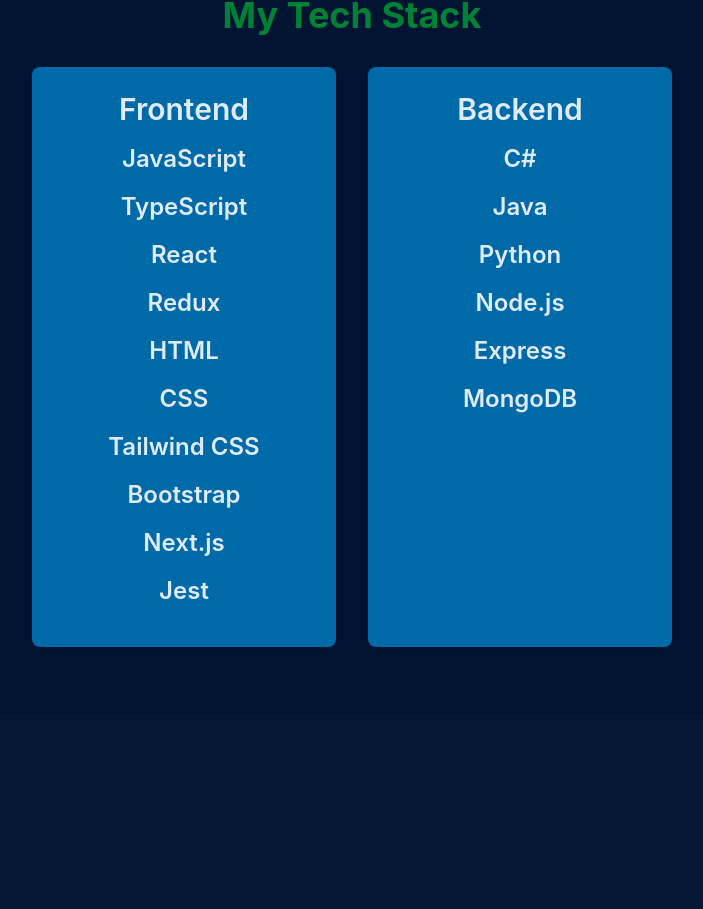
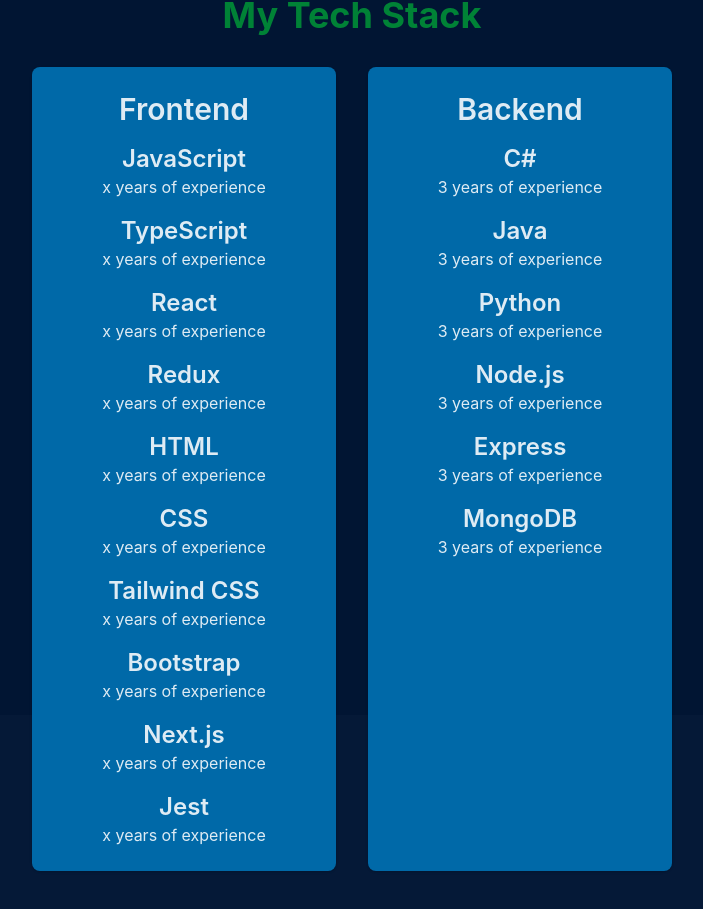
Before and after one commit to oliv6362/myportfolio, a React (Vite) app: page / in a window 1280 px wide. Shown: the part 1685-2594 px from the top of the page, without its empty margins (288-991 px from the left). Built offline with nearby package versions, Linux system fonts and the light colour scheme.

Commit message:
Refactored teckStackSection.tsx by minimizing redundancy

```diff
--- a/src/components/aboutSection.tsx
+++ b/src/components/aboutSection.tsx
@@ -24,11 +24,6 @@
                     </p>
                 </article>
             </div>
-
-
-
-
-
         </section>
     );
 }
--- a/src/components/techStackSection.tsx
+++ b/src/components/techStackSection.tsx
@@ -1,4 +1,27 @@
 const TechStackSection: React.FC = () => {
+
+    const techStackBackend = [
+        { name: "C#", experience: "3 years" },
+        { name: "Java", experience: "3 years" },
+        { name: "Python", experience: "3 years" },
+        { name: "Node.js", experience: "3 years" },
+        { name: "Express", experience: "3 years" },
+        { name: "MongoDB", experience: "3 years" },
+    ];
+
+    const techStackFrontend = [
+        { name: "JavaScript", experience: "x years" },
+        { name: "TypeScript", experience: "x years" },
+        { name: "React", experience: "x years" },
+        { name: "Redux", experience: "x years" },
+        { name: "HTML", experience: "x years" },
+        { name: "CSS", experience: "x years" },
+        { name: "Tailwind CSS", experience: "x years" },
+        { name: "Bootstrap", experience: "x years" },
+        { name: "Next.js", experience: "x years" },
+        { name: "Jest", experience: "x years" },
+    ];
+
     return (
         <section id="about" className="bg-[#011533] h-screen ">
             <div className="max-w-2xl mx-auto px-4 py-20">
@@ -9,16 +32,14 @@
                     <div className="bg-sky-700 p-6 rounded-lg shadow text-center hover:bg-sky-800 hover:scale-105 transition-transform duration-300">
                         <h2 className="text-3xl font-semibold mb-4">Frontend</h2>
                         <ul className="space-y-2">
-                            <li><h3 className="text-2xl font-semibold mb-4">JavaScript</h3></li>
-                            <li><h3 className="text-2xl font-semibold mb-4">TypeScript</h3></li>
-                            <li><h3 className="text-2xl font-semibold mb-4">React</h3></li>
-                            <li><h3 className="text-2xl font-semibold mb-4">Redux</h3></li>
-                            <li><h3 className="text-2xl font-semibold mb-4">HTML</h3></li>
-                            <li><h3 className="text-2xl font-semibold mb-4">CSS</h3></li>
-                            <li><h3 className="text-2xl font-semibold mb-4">Tailwind CSS</h3></li>
-                            <li><h3 className="text-2xl font-semibold mb-4">Bootstrap</h3></li>
-                            <li><h3 className="text-2xl font-semibold mb-4">Next.js</h3></li>
-                            <li><h3 className="text-2xl font-semibold mb-4">Jest</h3></li>
+                            <li>
+                                {techStackFrontend.map((tech, index) => (
+                                    <div key={index} className="mt-4">
+                                        <h3 className="text-2xl font-semibold mt-2">{tech.name}</h3>
+                                        <p className="text-md">{tech.experience} of experience</p>
+                                    </div>
+                                ))}
+                            </li>
                         </ul>
                     </div>
 
@@ -26,18 +47,19 @@
                     <div className="bg-sky-700 p-6 rounded-lg shadow text-center hover:bg-sky-800 hover:scale-105 transition-transform duration-300">
                         <h2 className="text-3xl font-semibold mb-4">Backend</h2>
                         <ul className="space-y-2">
-                            <li><h3 className="text-2xl font-semibold mb-4">C#</h3></li>
-                            <li><h3 className="text-2xl font-semibold mb-4">Java</h3></li>
-                            <li><h3 className="text-2xl font-semibold mb-4">Python</h3></li>
-                            <li><h3 className="text-2xl font-semibold mb-4">Node.js</h3></li>
-                            <li><h3 className="text-2xl font-semibold mb-4">Express</h3></li>
-                            <li><h3 className="text-2xl font-semibold mb-4">MongoDB</h3></li>
-
+                            <li>
+                                {techStackBackend.map((tech, index) => (
+                                    <div key={index} className="mt-4">
+                                        <h3 className="text-2xl font-semibold mt-2">{tech.name}</h3>
+                                        <p className="text-md">{tech.experience} of experience</p>
+                                    </div>
+                                ))}
+                            </li>
                         </ul>
                     </div>
+
                 </div>
             </div>
-
         </section>
     );
 }
```
